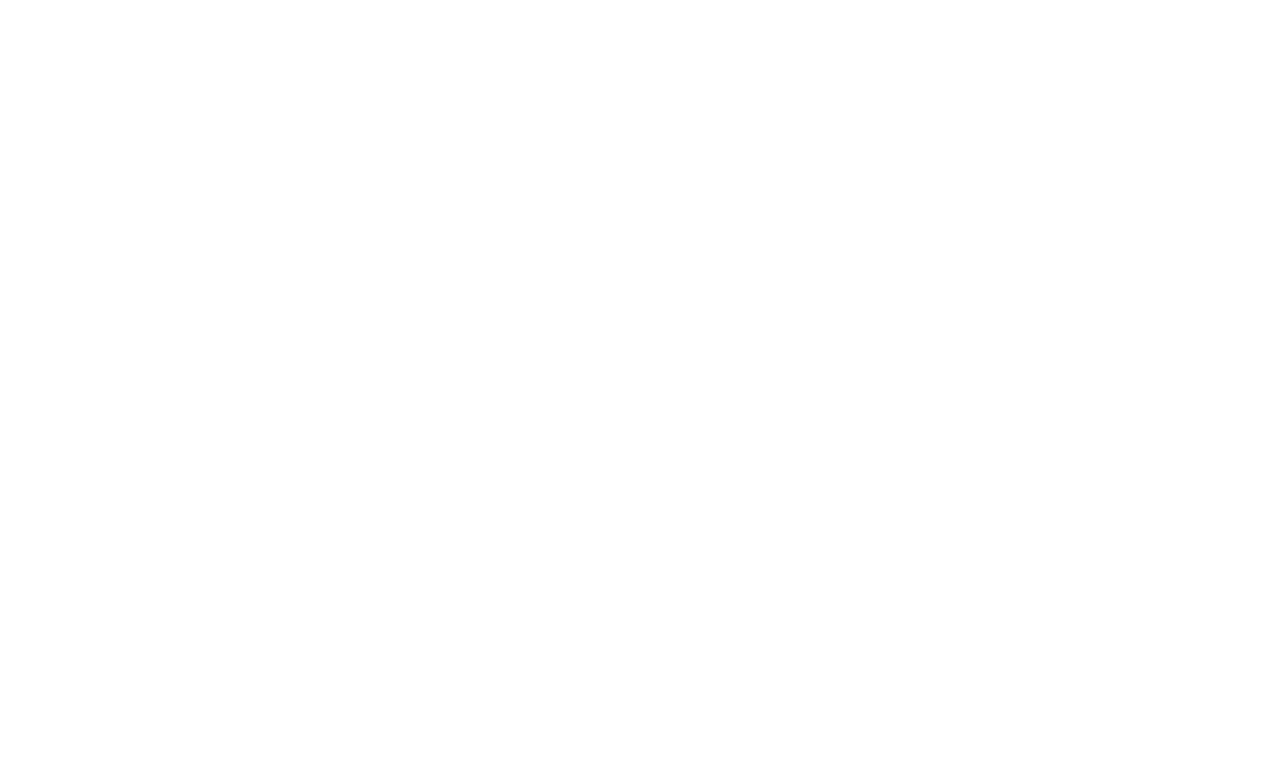
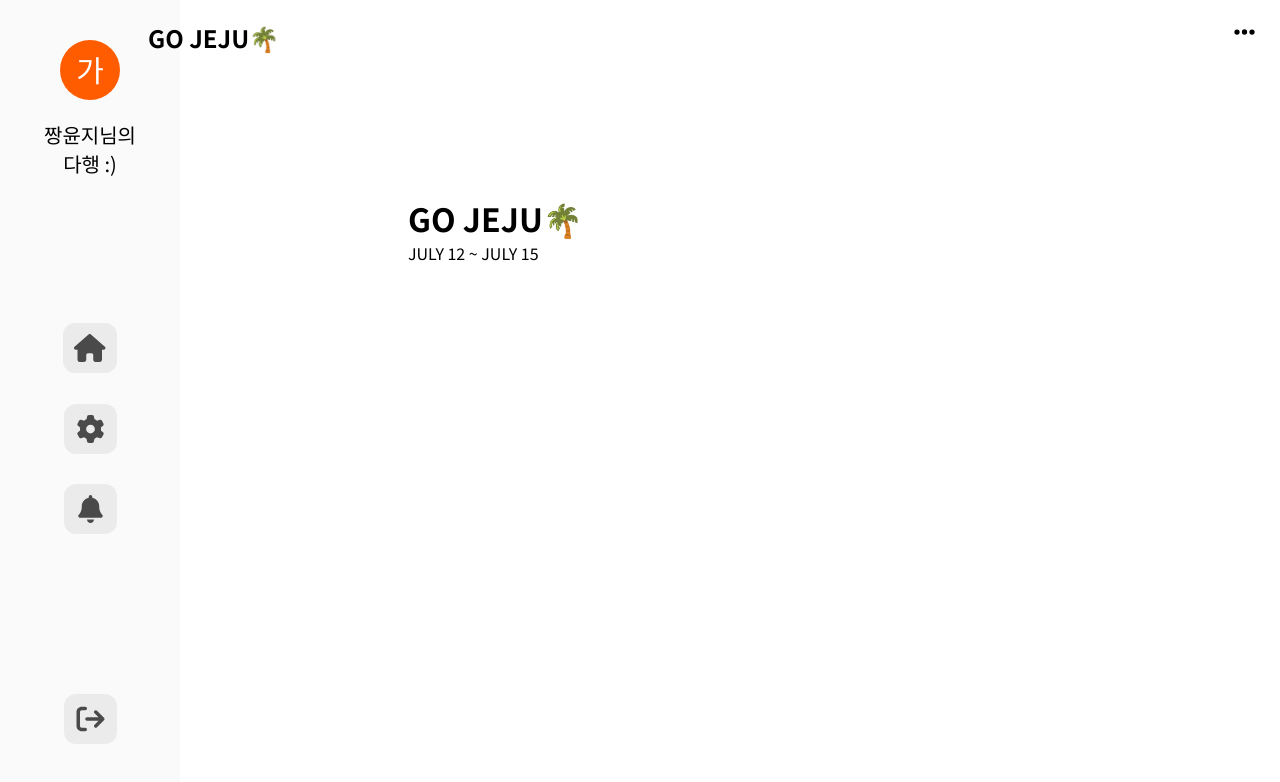
Before and after one commit to Da-Haeng/Front-end, a React (Create React App) app: page /detail/1 in a window 1280 px wide. Shown: the top 782 px of the page. Built offline with nearby package versions, Linux system fonts and the light colour scheme; the HTML template or start-up script is replaced by a standard one.

Commit message:
fetch: DetailPage problem solve!

```diff
--- a/src/App.tsx
+++ b/src/App.tsx
@@ -1,4 +1,4 @@
-import React, { useState } from "react";
+import React, { useEffect, useReducer, useRef, useState } from "react";
 import "./App.css";
 import {
   BrowserRouter as Router,
@@ -45,9 +45,83 @@ const memoData = [
   },
 ];
 
+const reducer = (state: any, action: any) => {
+  let newState = [];
+  switch (action.type) {
+    case "INIT": {
+      return action.data;
+    }
+    case "CREATE": {
+      newState = [...state, action.data];
+      break;
+    }
+    case "REMOVE": {
+      newState = state.filter((it) => it.id !== action.targetId);
+      break;
+    }
+    case "EDIT": {
+      newState = state.map((it) => {
+        return it.id === action.data.id ? { ...action.data } : it;
+      });
+      break;
+    }
+    case "DETAIL": {
+      newState = state.map((it) => it.id === action.targetId);
+      break;
+    }
+    default:
+      return state;
+  }
+  return newState;
+};
+
+export const MemoStateContext = React.createContext<[]>([]);
+export const MemoDispatchContext = React.createContext<{}>({});
+
+
 function App() {
+  const [data, dispatch] = useReducer(reducer, memoData);
+  const dataId = useRef(4);
+
+  useEffect(() => {
+    if (data) {
+      dispatch({ type: "INIT", data: data });
+    }
+  }, [data]);
+
+  const onCreate = () => {
+    dispatch({
+      type: "CREATE",
+      data: {
+        id: dataId.current,
+        title: "메모장 이름",
+        date: "지정 날짜",
+        description: "메모장 소개",
+        color: 0,
+      },
+    });
+    dataId.current += 1;
+  };
+
+  const onRemove = (targetId) => {
+    dispatch({ type: "REMOVE", targetId });
+  };
+
+  const onEdit = (targetId, title, date, description, color) => {
+    dispatch({
+      type: "EDIT",
+      data: {
+        id: targetId,
+        title,
+        date,
+        description,
+        color,
+      },
+    });
+  };
   return (
-    <>
+    <MemoStateContext.Provider value={data}>
+      <MemoDispatchContext.Provider value={{ onCreate, onRemove, onEdit }}>
         <BrowserRouter>
           <Routes>
             {/* <Route path="/project_list" element={<ProjectList />}></Route> */}
@@ -62,8 +136,9 @@ function App() {
             {/* <Route path="/todo" element={<TodoTemplete todoData={todoData} />}></Route> */}
           </Routes>
         </BrowserRouter>
-    </>
+      </MemoDispatchContext.Provider>
+    </MemoStateContext.Provider>
   );
 }
 
-export default App;
+export default React.memo(App);
--- a/src/CommonPage/SideBar/SideBar.tsx
+++ b/src/CommonPage/SideBar/SideBar.tsx
@@ -5,8 +5,10 @@ import { faBell } from "@fortawesome/free-solid-svg-icons";
 import { faSignOut } from "@fortawesome/free-solid-svg-icons";
 import { FontAwesomeIcon } from "@fortawesome/react-fontawesome";
 import "./SideBar.css";
+import { useNavigate } from "react-router-dom";
 
 function SideBar() {
+  const navigate = useNavigate();
   return (
     <div className="sidebar">
       <div className="sidebar-profile">
@@ -16,7 +18,7 @@ function SideBar() {
       </div>
       <div className="sidebar-btn-top">
         <span>
-          <FontAwesomeIcon icon={faHome} className="sidebar-btn" />
+          <FontAwesomeIcon icon={faHome} className="sidebar-btn" onClick={()=> navigate("/main")}/>
         </span>
         <FontAwesomeIcon icon={faCog} className="sidebar-btn faCog" />
         <FontAwesomeIcon icon={faBell} className="sidebar-btn faBell" />
--- /dev/null
+++ b/src/DetailPage/DetailHeader.tsx
@@ -0,0 +1,12 @@
+import { FontAwesomeIcon } from "@fortawesome/react-fontawesome"
+import { faEllipsis } from "@fortawesome/free-solid-svg-icons";
+
+const DetailHeader = ({title}) => {
+    return (
+        <div className="DatailHeader">
+            <h2>{title}</h2>
+            <FontAwesomeIcon icon={faEllipsis} className="memo-setting"/>
+        </div>
+    )
+}
+export default DetailHeader
--- /dev/null
+++ b/src/DetailPage/DetailPage.css
@@ -0,0 +1,54 @@
+.DetailPage {
+  /* display: flex; */
+  width: 100vw;
+  min-height: 100%;
+  }
+
+  /* Header */
+  /* .DetailPage .memo-Header {
+    height: 20%;
+    width: 100%;
+  }
+  .DatailHeader {
+    padding: 20px;
+    margin-left: 190px;
+  } */
+  .DetailPage .side-menu {
+    position: relative;
+    width: 10%;
+    float: left;
+  }
+  .DetailPage .memo-container {
+    display: flex;
+    width: 90%;
+    height: 100%;
+    flex-direction: column;
+    float: right;
+    position: relative;
+  }
+.memo-container .memo-Header {
+  height: 20%;
+  width: 100%;
+}
+.DatailHeader {
+  display: flex;
+  flex-direction: row;
+  width: 100%;
+  padding: 10px;
+  justify-content: space-between;
+}
+.DatailHeader h2 {
+  margin-left: 10px;
+  margin-top: 10px;
+}
+.DatailHeader .memo-setting {
+  margin-right: 15px;
+  margin-top: 10px;
+  font-size: 24px;
+}
+.memo-container .memo-content {
+  height: 80%;
+  margin-left: 180px;
+  margin-right: 180px;
+  padding: 130px 100px;
+}
--- a/src/DetailPage/DetailPage.tsx
+++ b/src/DetailPage/DetailPage.tsx
@@ -1,33 +1,57 @@
 import React, { useContext, useEffect, useState } from "react";
 import { useNavigate, useParams } from "react-router-dom";
-import { MemoStateContext } from "../MainPage/Main";
-
+import { MemoStateContext } from "../App";
+import SideBar from "../CommonPage/SideBar/SideBar";
+import DetailHeader from "./DetailHeader";
+import './DetailPage.css';
+interface IMemoItem {
+  id: number;
+  title: string;
+  date: string;
+  description: string;
+  color: number;
+}
 const DetailPage = () => {
   const { id } = useParams();
   const memoList = useContext(MemoStateContext);
-  console.log(memoList);
-  const [data, setData] = useState();
+  const [data, setData] = useState<IMemoItem>(null);
   const navigate = useNavigate();
 
   useEffect(() => {
-    console.log(memoList);
     if (memoList.length >= 1) {
       const targetMemo = memoList.find(
         (it: any) => parseInt(it.id) === parseInt(id)
       );
-      console.log(targetMemo);
-      if (memoList) {
+      if (targetMemo) {
         setData(targetMemo);
       } else {
-        alert("메모장이 없습니다.");
+        alert("존재하지 않는 메모입니다.");
         navigate("/", { replace: true });
       }
     } else {
-      alert("XX");
+      alert("존재하지 않는 메모입니다.");
+      navigate("/", { replace: true });
     }
-  }, [id, memoList]);
+  }, []);
 
-  return <div></div>;
+  return (
+  <div className="DetailPage">
+    <div className="side-memu">
+    <SideBar />
+    </div>
+    <div className="memo-container">
+      <div className="memo-header">
+      {data && <DetailHeader title={data.title}/>}
+      </div>
+      <div className="memo-content">
+      {data &&
+       <h1>{data.title}</h1>}
+      {data &&
+       <span>{data.date}</span>}
+      </div>
+    </div>
+
+  </div>);
 };
 
-export default DetailPage;
+export default React.memo(DetailPage);
--- a/src/MainPage/Main.css
+++ b/src/MainPage/Main.css
@@ -43,6 +43,7 @@
 }
 
 .main-memotitle {
+  cursor: pointer;
   display: flex;
   width: 100%;
   justify-content: space-between;
--- a/src/MainPage/Main.tsx
+++ b/src/MainPage/Main.tsx
@@ -1,5 +1,4 @@
 import React, { useEffect, useReducer, useRef, useState } from "react";
-import { memo } from "../App";
 import SideBar from "../CommonPage/SideBar/SideBar";
 import "./Main.css";
 import MemoList from "./MemoList";
@@ -7,84 +6,17 @@ import TodoTemplete from "./TodoList/TodoTemplete";
 import { FontAwesomeIcon } from "@fortawesome/react-fontawesome";
 import { faClipboardList } from "@fortawesome/free-solid-svg-icons";
 import { faCalendarDays } from "@fortawesome/free-solid-svg-icons";
-import DetailPage from "../DetailPage/DetailPage";
-
-const reducer = (state: any, action: any) => {
-  let newState = [];
-  switch (action.type) {
-    case "INIT": {
-      return action.data;
-    }
-    case "CREATE": {
-      newState = [...state, action.data];
-      break;
-    }
-    case "REMOVE": {
-      newState = state.filter((it) => it.id !== action.targetId);
-      break;
-    }
-    case "EDIT": {
-      newState = state.map((it) => {
-        return it.id === action.data.id ? { ...action.data } : it;
-      });
-      break;
-    }
-    default:
-      return state;
-  }
-  return newState;
-};
-
-export const MemoStateContext = React.createContext<[]>([]);
-export const MemoDispatchContext = React.createContext<{}>({});
 
 const MainPage = ({ memoData }) => {
   const [addTodo, setAddTodo] = useState(false);
-  const [data, dispatch] = useReducer(reducer, memoData);
-  const dataId = useRef(4);
 
-  useEffect(() => {
-    if (data) {
-      dispatch({ type: "INIT", data: data });
-    }
-  }, [data]);
-
-  const onCreate = () => {
-    dispatch({
-      type: "CREATE",
-      data: {
-        id: dataId.current,
-        title: "메모장 이름",
-        date: "지정 날짜",
-        description: "메모장 소개",
-        color: 0,
-      },
-    });
-    dataId.current += 1;
-  };
-
-  const onRemove = (targetId) => {
-    dispatch({ type: "REMOVE", targetId });
-  };
-
-  const onEdit = (targetId, title, date, description, color) => {
-    dispatch({
-      type: "EDIT",
-      data: {
-        id: targetId,
-        title,
-        date,
-        description,
-        color,
-      },
-    });
-  };
+  // const goDetail = (targetId) => {
+  //   dispatch({type:"DETAIL", targetId});
+  // }
 
   return (
     <div className="main">
       <SideBar />
-      <MemoStateContext.Provider value={data}>
-        <MemoDispatchContext.Provider value={{ onCreate, onRemove, onEdit }}>
       <div className="main-container">
         <h1 className="main-title">DA : HAENG</h1>
         <MemoList />
@@ -101,9 +33,7 @@ const MainPage = ({ memoData }) => {
           <FontAwesomeIcon icon={faCalendarDays} onClick={() => {}} />
         </div>
       </div>
-        </MemoDispatchContext.Provider>
-      </MemoStateContext.Provider>
     </div>
   );
 };
-export default MainPage;
+export default React.memo(MainPage);
--- a/src/MainPage/MemoItem.tsx
+++ b/src/MainPage/MemoItem.tsx
@@ -1,8 +1,9 @@
 import { faPencil, faTrash } from "@fortawesome/free-solid-svg-icons";
 import { FontAwesomeIcon } from "@fortawesome/react-fontawesome";
+import React from "react";
 import { useContext, useState } from "react";
-import { MemoDispatchContext } from "./Main";
 import { useNavigate } from "react-router-dom";
+import { MemoDispatchContext } from "../App";
 import "./Main.css";
 
 const MemoItem = ({ id, title, date, description, color }: any) => {
@@ -37,7 +38,6 @@ const MemoItem = ({ id, title, date, description, color }: any) => {
 
   const handleToggleColor = () => {
     isColor === true ? setColor(false) : setColor(true);
-    console.log(isColor);
   };
 
   const goDetail = () => {
@@ -45,8 +45,8 @@ const MemoItem = ({ id, title, date, description, color }: any) => {
   };
 
   return (
-    <div className="main-memo" onClick={goDetail}>
-      <div className="main-memotitle">
+    <div className="main-memo">
+      <div className="main-memotitle" onClick={goDetail}>
         {/* <span>{newTitle}</span> */}
         {isEdit === true ? (
           <div className="main-memotitle-left">
@@ -162,4 +162,4 @@ const MemoItem = ({ id, title, date, description, color }: any) => {
     </div>
   );
 };
-export default MemoItem;
+export default React.memo(MemoItem);
--- a/src/MainPage/MemoList.tsx
+++ b/src/MainPage/MemoList.tsx
@@ -1,10 +1,11 @@
 import { useContext } from "react";
-import { MemoDispatchContext, MemoStateContext } from "./Main";
 import MemoItem from "./MemoItem";
 import { FontAwesomeIcon } from "@fortawesome/react-fontawesome";
 import { faPlus } from "@fortawesome/free-solid-svg-icons";
 import "./Main.css";
 import { useEffect } from "react";
+import { MemoDispatchContext, MemoStateContext } from "../App";
+import React from "react";
 
 const MemoList = () => {
   const memoData = useContext(MemoStateContext);
@@ -25,4 +26,4 @@ const MemoList = () => {
     </div>
   );
 };
-export default MemoList;
+export default React.memo(MemoList);
```
Lines whose indentation alone changed are shown as unchanged.
